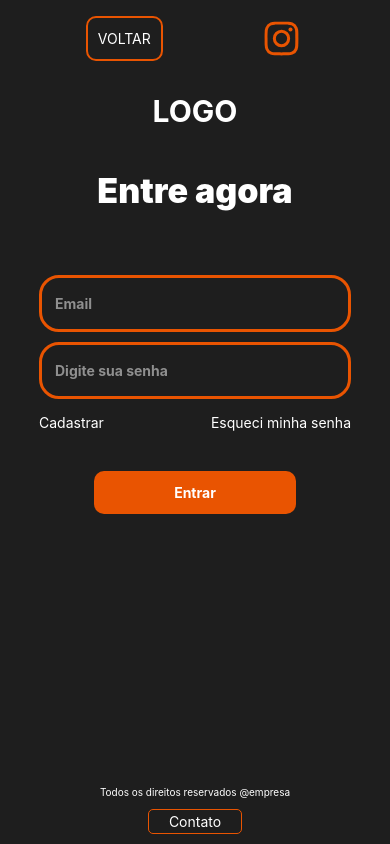
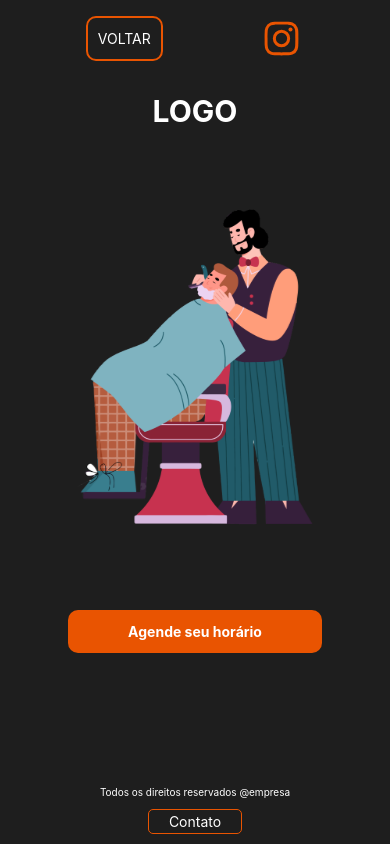
Before and after one commit to Marcos-Segantine/barber-app, a React Native app: screen / in a window 390 px wide. Built offline with nearby package versions, Linux system fonts and the light colour scheme.

Commit message:
Persisting authentication

```diff
--- /dev/null
+++ b/src/Context/useContext.js
@@ -0,0 +1,20 @@
+import React, { createContext, useEffect, useState } from "react";
+import auth from "@react-native-firebase/auth";
+
+export const AuthContext = createContext({});
+
+export function AuthProvider({ data }) {
+    const [user, setUser] = useState();
+
+    useEffect(() => {
+        auth().onUserChanged(user => {
+            setUser(user)
+        })
+    }, [ user ])
+
+    return (
+        <AuthContext.Provider value={{ user }}>
+            {data}
+        </AuthContext.Provider>
+    )
+}
--- a/src/App.tsx
+++ b/src/routes.tsx
@@ -1,7 +1,7 @@
-import { Text } from "react-native"
-
 import { NavigationContainer } from "@react-navigation/native"
 import { createNativeStackNavigator } from "@react-navigation/native-stack"
+
+import { useContext } from "react"
 
 import { InitialScreen } from "./screens/InitialScreen"
 import { Login } from "./screens/Login"
@@ -13,12 +13,15 @@ import { Schedules } from "./screens/Schedules"
 import { ComfirmSchedule } from "./screens/ConfirmSchedule"
 import { FinalScreen } from "./screens/FinalScreen"
 
-const {Screen, Navigator} = createNativeStackNavigator()
+import { AuthContext } from "./Context/useContext"
 
-export const App = () => {
+const { Screen, Navigator } = createNativeStackNavigator()
+
+export const Routes = () => {
+
   return(
     <NavigationContainer>
-      <Navigator initialRouteName="Login">
+      <Navigator initialRouteName="InitialScreen">
         <Screen
           name="InitialScreen"
           component={InitialScreen}
--- a/src/screens/InitialScreen.tsx
+++ b/src/screens/InitialScreen.tsx
@@ -40,7 +40,7 @@ export const InitialScreen = ({navigation} :any) => {
                 </Svg>
             </View>
 
-            <Button text="Agende seu horário" />
+            <Button text="Agende seu horário" action={() => navigation.navigate("Login")} />
             <Footer />
         </View>
     )
--- a/src/screens/Login.tsx
+++ b/src/screens/Login.tsx
@@ -1,4 +1,6 @@
 import { Text, Pressable, View, StyleSheet, TextInput } from "react-native";
+
+import { useContext, useEffect, useState } from "react";
 
 import { Header } from "../shared/Header";
 import { Footer } from "../shared/Footer";
@@ -6,12 +8,20 @@ import { Title } from "../components/Title";
 import { Button } from "../components/Button";
 
 import auth from '@react-native-firebase/auth';
-import { useState } from "react";
+
+import { firebase } from "@react-native-firebase/auth";
+import { AuthContext, AuthProvider } from "../Context/useContext";
 
 export const Login = ({ navigation }: any) => {
 
     const [ email, setEmail ] = useState<string>("")
     const [ password, setPassword ] = useState<string>("")
+
+    const user = useContext(AuthContext)
+
+    useEffect(() => {
+        if(user) navigation.navigate('Services')
+    }, [])
 
     const handleLogin = () => {
         auth()
```
Also changed, not shown: src/App.js (added, +13 -0 lines).
